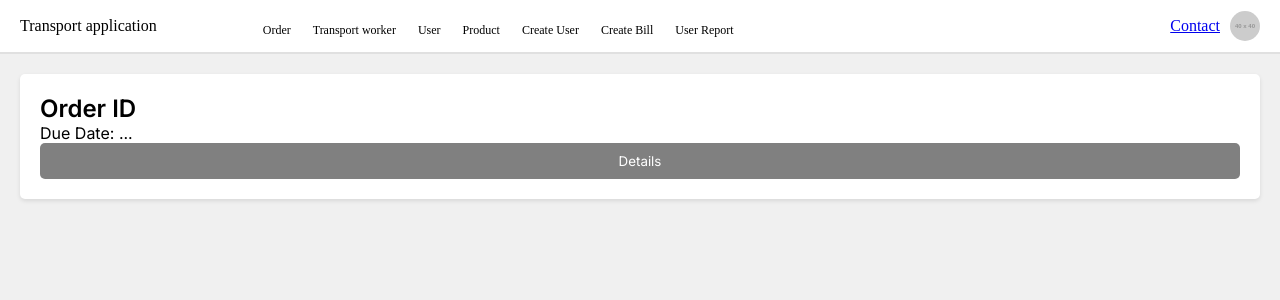
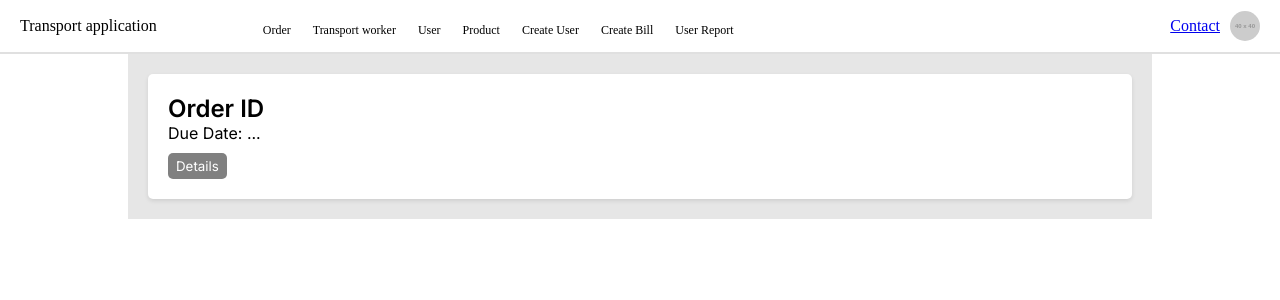
Before and after one commit to se-jang/transport-application, a Vue app in the folder frontend/: page /orders in a window 1280 px wide. Shown: the top 300 px of the page. Built offline with nearby package versions, Linux system fonts and the light colour scheme; a web font is replaced by a local one.

Commit message:
edit color

```diff
--- a/frontend/src/components/OrderAdminCard.vue
+++ b/frontend/src/components/OrderAdminCard.vue
@@ -27,12 +27,15 @@ export default {
 }
 
 .details-button {
-  padding: 10px 20px;
+  padding: 5px 8px;
   font-family: "Inter", sans-serif;
   background-color: gray;
   color: white;
   border: none;
   border-radius: 5px;
   cursor: pointer;
+  margin-top: 10px;
+  align-self: flex-start;
+  width: auto;
 }
 </style>
--- a/frontend/src/views/OrderView.vue
+++ b/frontend/src/views/OrderView.vue
@@ -1,11 +1,13 @@
 <template>
-  <div>
+  <div class="page-container">
     <header>
       <component :is="headerComponent"></component>
     </header>
 
-    <div class="order-container">
-      <component :is="orderComponent"></component>
+    <div class="main-container">
+      <div class="order-container">
+        <component :is="orderComponent"></component>
+      </div>
     </div>
   </div>
 </template>
@@ -60,9 +62,37 @@ export default {
 </script>
 
 <style scoped>
+:root {
+  --main-bg-color: #4a4a4a;
+  --sub-bg-color: #eeeeee;
+  --card-bg-color: #ffffff;
+}
+
+* {
+  margin: 0;
+  padding: 0;
+  box-sizing: border-box;
+}
+
+.page-container {
+  background-color: var(--main-bg-color);
+  min-height: 100vh;
+  display: flex;
+  flex-direction: column;
+}
+
+.main-container {
+  display: flex;
+  justify-content: center;
+  flex: 1;
+}
+
 .order-container {
-  background-color: #f0f0f0;
+  background-color: #e6e6e6;
   padding: 20px;
-  min-height: 100vh;
+  width: 80%;
+  max-width: 1200px;
+  overflow-y: auto;
+  height: 100%;
 }
 </style>
```
